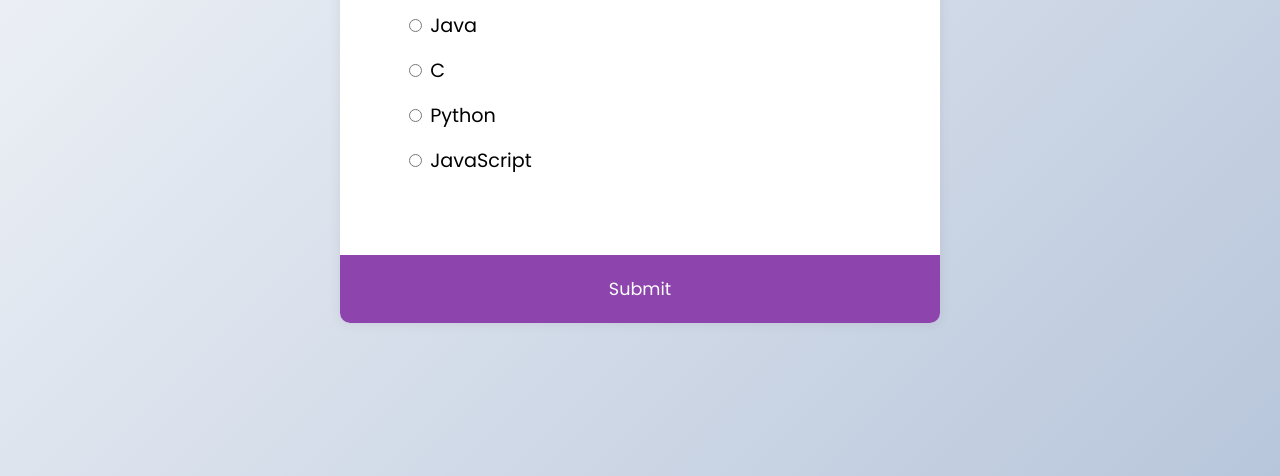
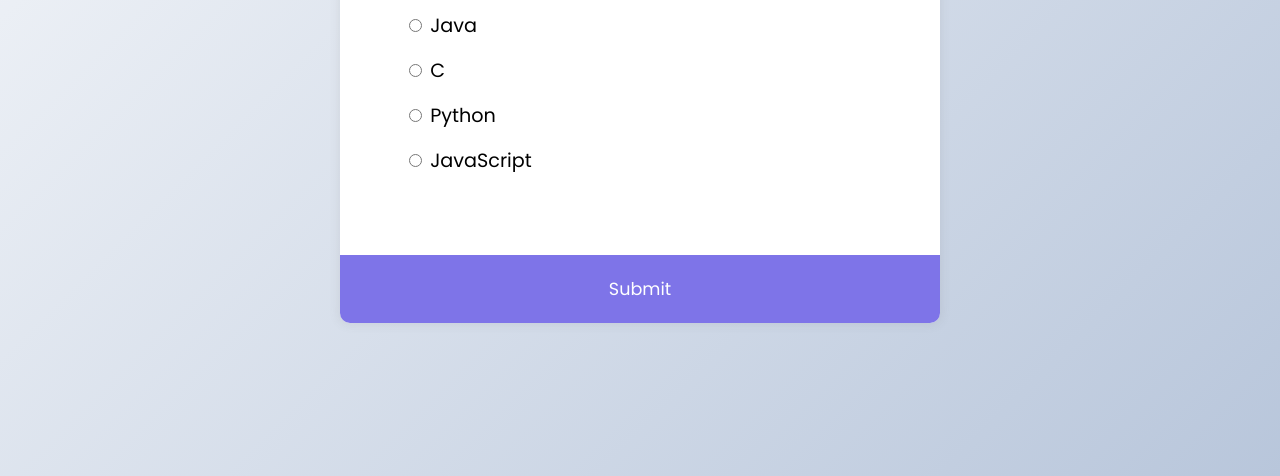
Before and after one commit to shawpns/choice_one, a plain HTML site: page index.html in a window 1280 px wide. Shown: the part 324-800 px from the top of the page. Drawn offline with Linux system fonts and the light colour scheme.

Commit message:
Update style.css

```diff
--- a/style.css
+++ b/style.css
@@ -49,7 +49,7 @@ ul li label {
 }
 
 button {
-  background-color: #8e44ad;
+  background-color: #7e74e8;
   color: #fff;
   border: none;
   display: block;
```
